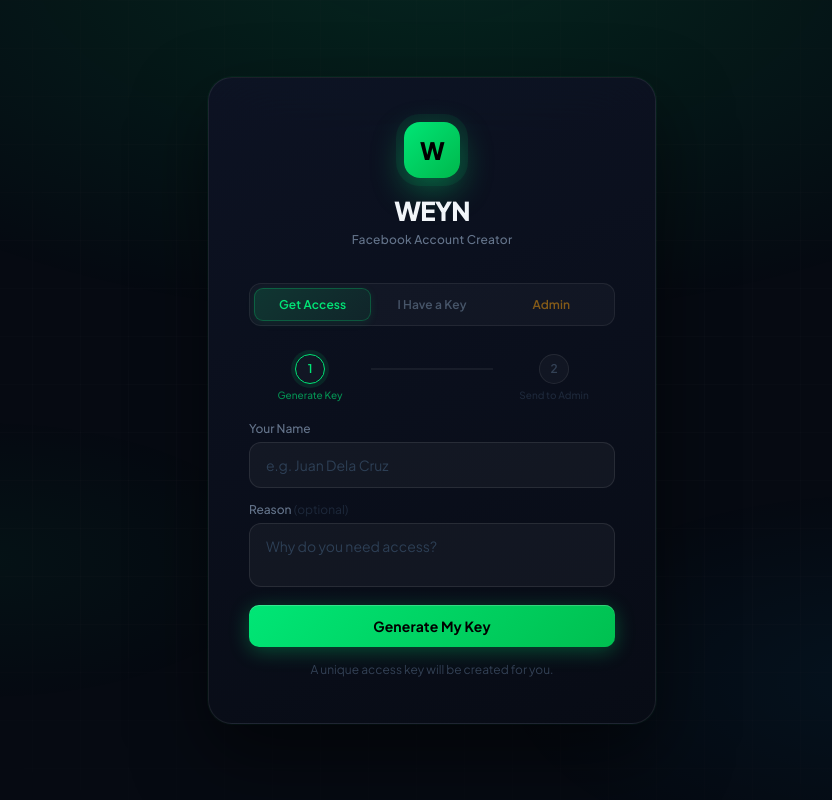
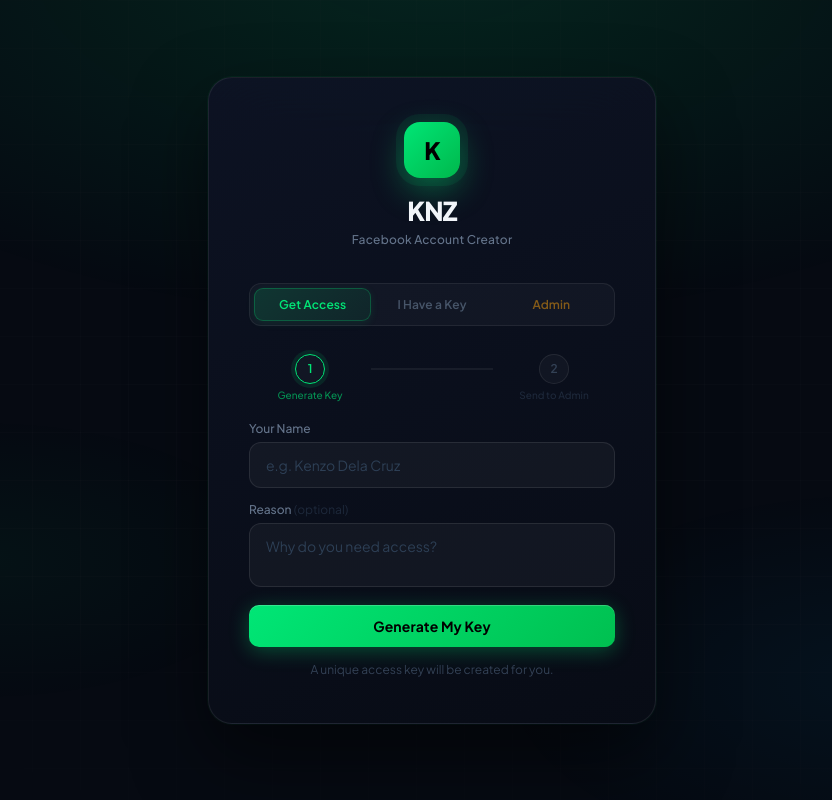
Before and after one commit to jirowxx/fbweb, a Flask app: page / in a window 1280 px wide. Shown: the whole page, without its empty margins (208-1040 px from the left). Run offline with Flask 3, Linux system fonts and the light colour scheme; parts of the project's set-up code (start-up, migrations or seed data) failed here and were passed over.

Commit message:
Update login.html

```diff
--- a/templates/login.html
+++ b/templates/login.html
@@ -3,7 +3,7 @@
 <head>
 <meta charset="UTF-8">
 <meta name="viewport" content="width=device-width, initial-scale=1.0">
-<title>WEYN — Access</title>
+<title>KNZ — Access</title>
 <link rel="preconnect" href="https://fonts.googleapis.com">
 <link href="https://fonts.googleapis.com/css2?family=Plus+Jakarta+Sans:wght@300;400;500;600;700;800&family=JetBrains+Mono:wght@400;500&display=swap" rel="stylesheet">
 <style>
@@ -368,8 +368,8 @@
 
 <div class="card">
   <div class="logo">
-    <div class="logo-icon">W</div>
-    <div class="logo-name">WEYN</div>
+    <div class="logo-icon">K</div>
+    <div class="logo-name">KNZ</div>
     <div class="logo-sub">Facebook Account Creator</div>
   </div>
 
@@ -397,7 +397,7 @@
       <div style="display:flex;flex-direction:column;gap:14px;">
         <div>
           <label class="field-label">Your Name</label>
-          <input type="text" id="reqName" placeholder="e.g. Juan Dela Cruz"
+          <input type="text" id="reqName" placeholder="e.g. Kenzo Dela Cruz"
                  onkeydown="if(event.key==='Enter') generateKey()">
         </div>
         <div>
@@ -446,7 +446,7 @@
   <div class="panel" id="panel-login">
     <div>
       <label class="field-label">Access Key</label>
-      <input type="text" id="keyInput" placeholder="WEYN-XXXX-XXXX-XXXX-XXXX"
+      <input type="text" id="keyInput" placeholder="KNZ-XXXX-XXXX-XXXX-XXXX"
              oninput="this.value=this.value.toUpperCase()"
              onkeydown="if(event.key==='Enter') verifyKey()">
     </div>
@@ -639,7 +639,7 @@ function copyKey() {
 }
 
 async function _tryAutoLogin() {
-  const saved = localStorage.getItem('weyn_key');
+  const saved = localStorage.getItem('knz_key');
   if (!saved) return;
   try {
     const r = await fetch('/verify-key', {
@@ -651,13 +651,13 @@ async function _tryAutoLogin() {
     if (d.status === 'approved') {
       window.location.href = '/';
     } else if (d.status === 'already_used') {
-      localStorage.removeItem('weyn_key');
+      localStorage.removeItem('knz_key');
     } else if (d.status === 'ip_mismatch') {
-      localStorage.removeItem('weyn_key');
+      localStorage.removeItem('knz_key');
       switchTab('login');
       showMsg('loginMsg', '🔒 This key is locked to another device/IP. Contact admin to reset it.', 'error');
     } else if (d.status === 'rejected' || d.status === 'revoked' || d.status === 'invalid') {
-      localStorage.removeItem('weyn_key');
+      localStorage.removeItem('knz_key');
     }
   } catch(e) {}
 }
@@ -682,19 +682,19 @@ async function verifyKey() {
     const d = await r.json();
 
     if (d.status === 'approved') {
-      localStorage.setItem('weyn_key', key);
+      localStorage.setItem('knz_key', key);
       showMsg('loginMsg', `✓ Welcome, ${d.name}!`, 'success');
       setTimeout(() => window.location.href = '/', 800);
     } else if (d.status === 'already_used') {
-      localStorage.removeItem('weyn_key');
+      localStorage.removeItem('knz_key');
       showMsg('loginMsg', '🔒 This key has already been used on another device and cannot be reused. Contact admin for a new key.', 'error');
     } else if (d.status === 'pending') {
       showMsg('loginMsg', '⏳ Your key is still pending admin approval.', 'warn');
     } else if (d.status === 'rejected') {
-      localStorage.removeItem('weyn_key');
+      localStorage.removeItem('knz_key');
       showMsg('loginMsg', '❌ This key has been rejected. Contact admin.', 'error');
     } else if (d.status === 'revoked') {
-      localStorage.removeItem('weyn_key');
+      localStorage.removeItem('knz_key');
       showMsg('loginMsg', '🚫 This key has been revoked. Contact admin.', 'error');
     } else if (d.status === 'ip_mismatch') {
       showMsg('loginMsg', '🔒 This key is already locked to another device/IP. Contact admin to reset it.', 'error');
```
